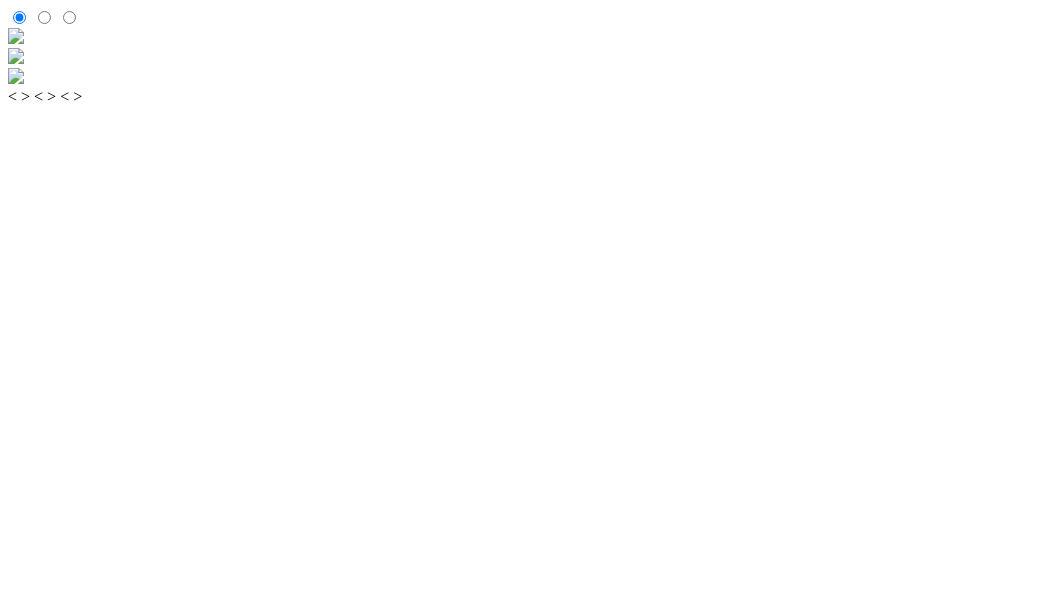
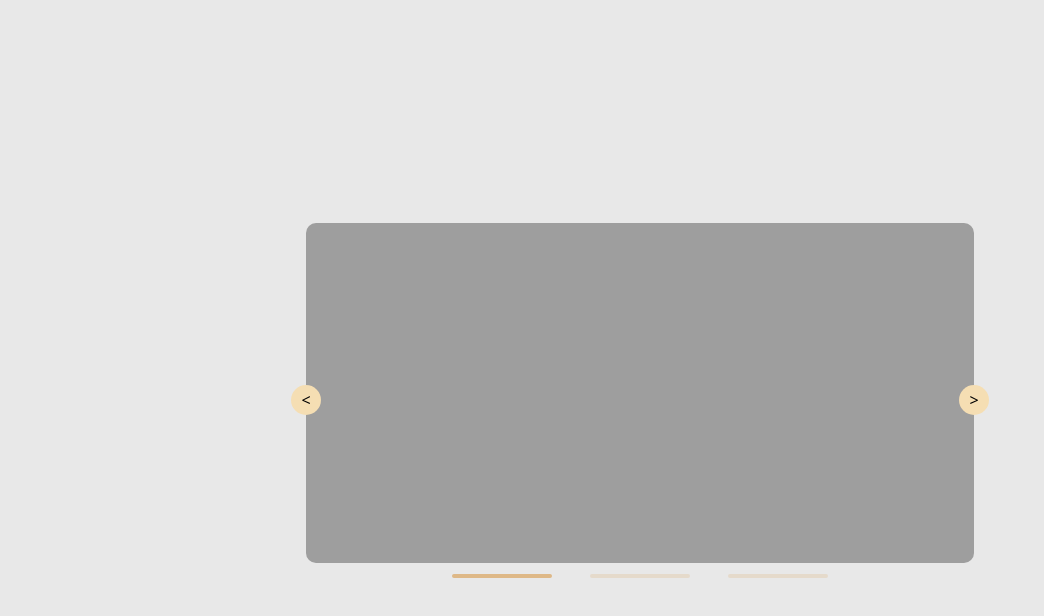
Before and after one commit to bugraozdemir-dev/carousel-only-html-css, a plain HTML site: page index.html in a window 1280 px wide. Shown: the whole page, without its empty margins (0-1044 px from the left). Drawn offline with Linux system fonts and the light colour scheme; the site is published under a folder, as on GitHub Pages, so addresses that start at the root find nothing.

Commit message:
path configured for deployment

```diff
--- a/index.html
+++ b/index.html
@@ -4,7 +4,7 @@
     <meta charset="utf-8" />
     <meta name="viewport" content="width=device-width,initial-scale=1" />
     <title>Carousel HTML/CSS</title>
-    <link rel="stylesheet" href="/styles.css" />
+    <link rel="stylesheet" href="styles.css" />
   </head>
   <body>
     <div class="carousel-container">
@@ -14,13 +14,13 @@
       <div class="slide-container">
         <div class="carousel-item-container">
           <div class="carousel-item">
-            <img src="/images/carousel/bedroom.jpg" />
+            <img src="images/carousel/bedroom.jpg" />
           </div>
           <div class="carousel-item item-2">
-            <img src="/images/carousel/bedroom-2.jpg" />
+            <img src="images/carousel/bedroom-2.jpg" />
           </div>
           <div class="carousel-item item-3">
-            <img src="/images/carousel/bedroom-3.jpg" />
+            <img src="images/carousel/bedroom-3.jpg" />
           </div>
         </div>
       </div>
```
